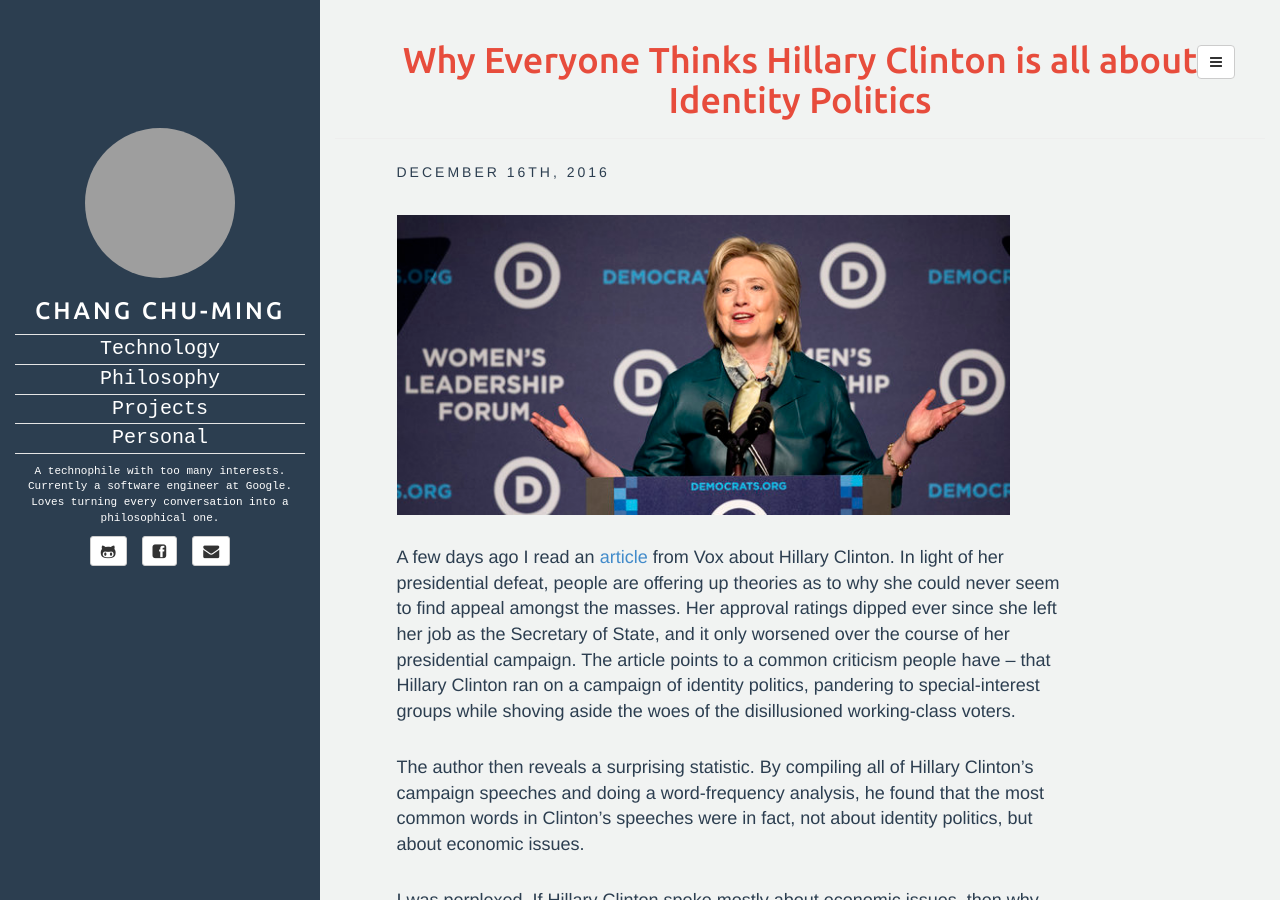
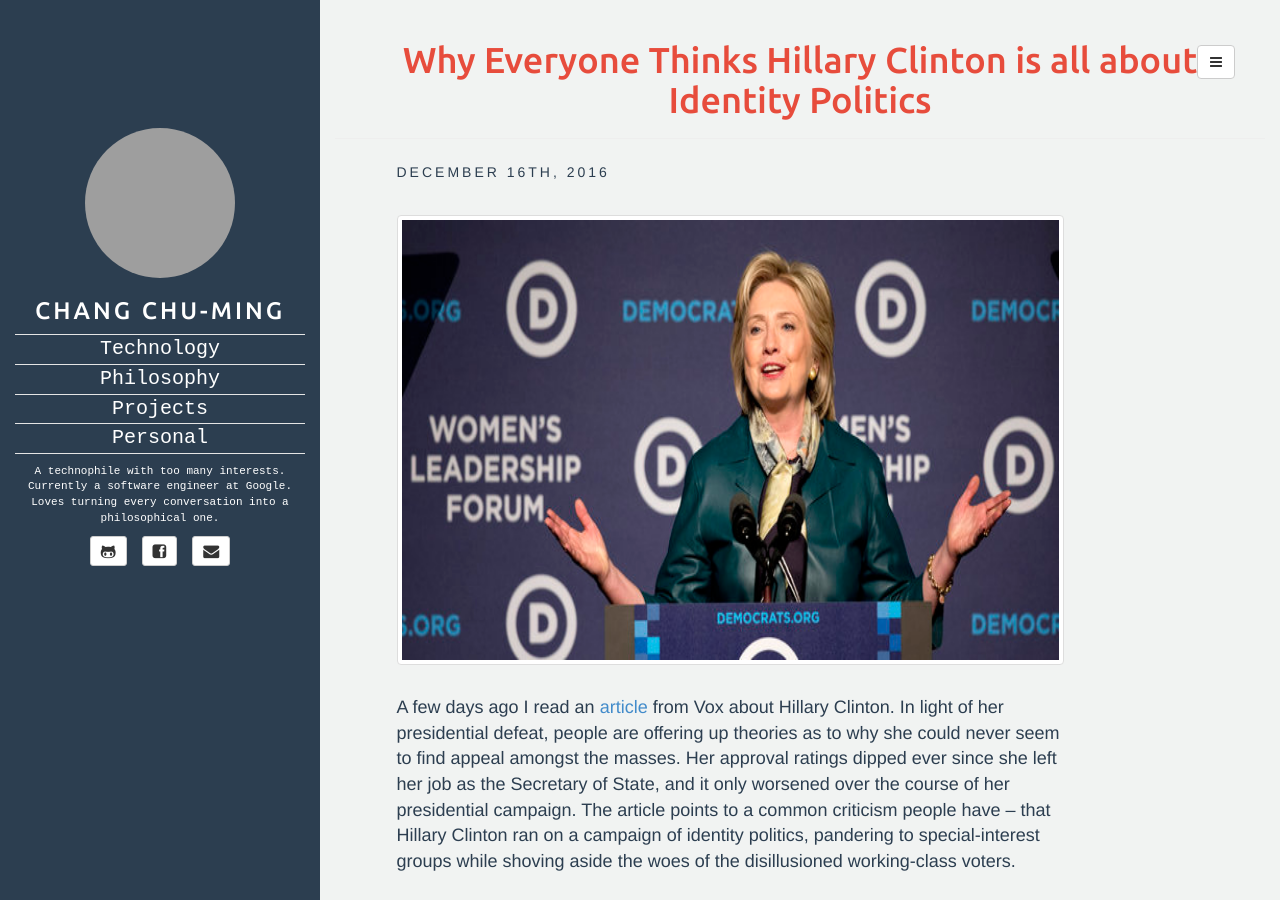
Before and after one commit to changchuming/changchuming.github.io, a Jekyll site: the page built from _posts/2016-12-16-Why-Everyone-Thinks-Hillary-Clinton-is-all-about-Identity-Politics.md, in a window 1280 px wide and 900 px high. Built offline with Jekyll 4.4.1, drawn with Linux system fonts in a browser that asks for light colours; comment, search, counter and statistics services are not loaded; grey boxes are pictures that could not be loaded.

Commit message:
Edited css again.

```diff
--- a/_posts/2016-12-16-Why-Everyone-Thinks-Hillary-Clinton-is-all-about-Identity-Politics.md
+++ b/_posts/2016-12-16-Why-Everyone-Thinks-Hillary-Clinton-is-all-about-Identity-Politics.md
@@ -6,7 +6,7 @@
 fullview: true
 ---
 
-<img src="/assets/images/hrc-wlf.jpeg" height="300" class="center">
+<img src="/assets/images/hrc-wlf.jpeg" class="thumbnail">
 
 A few days ago I read an [article](http://www.vox.com/policy-and-politics/2016/12/16/13972394/most-common-words-hillary-clinton-speech) from Vox about Hillary Clinton. In light of her presidential defeat, people are offering up theories as to why she could never seem to find appeal amongst the masses. Her approval ratings dipped ever since she left her job as the Secretary of State, and it only worsened over the course of her presidential campaign. The article points to a common criticism people have – that Hillary Clinton ran on a campaign of identity politics, pandering to special-interest groups while shoving aside the woes of the disillusioned working-class voters.
 
--- a/assets/css/style.css
+++ b/assets/css/style.css
@@ -230,8 +230,5 @@
 }
 
 img.thumbnail {
-	height: 40vw;
-    display: block;
-    margin-left: auto;
-    margin-right: auto;
+	height: 50vh;
 }
```
